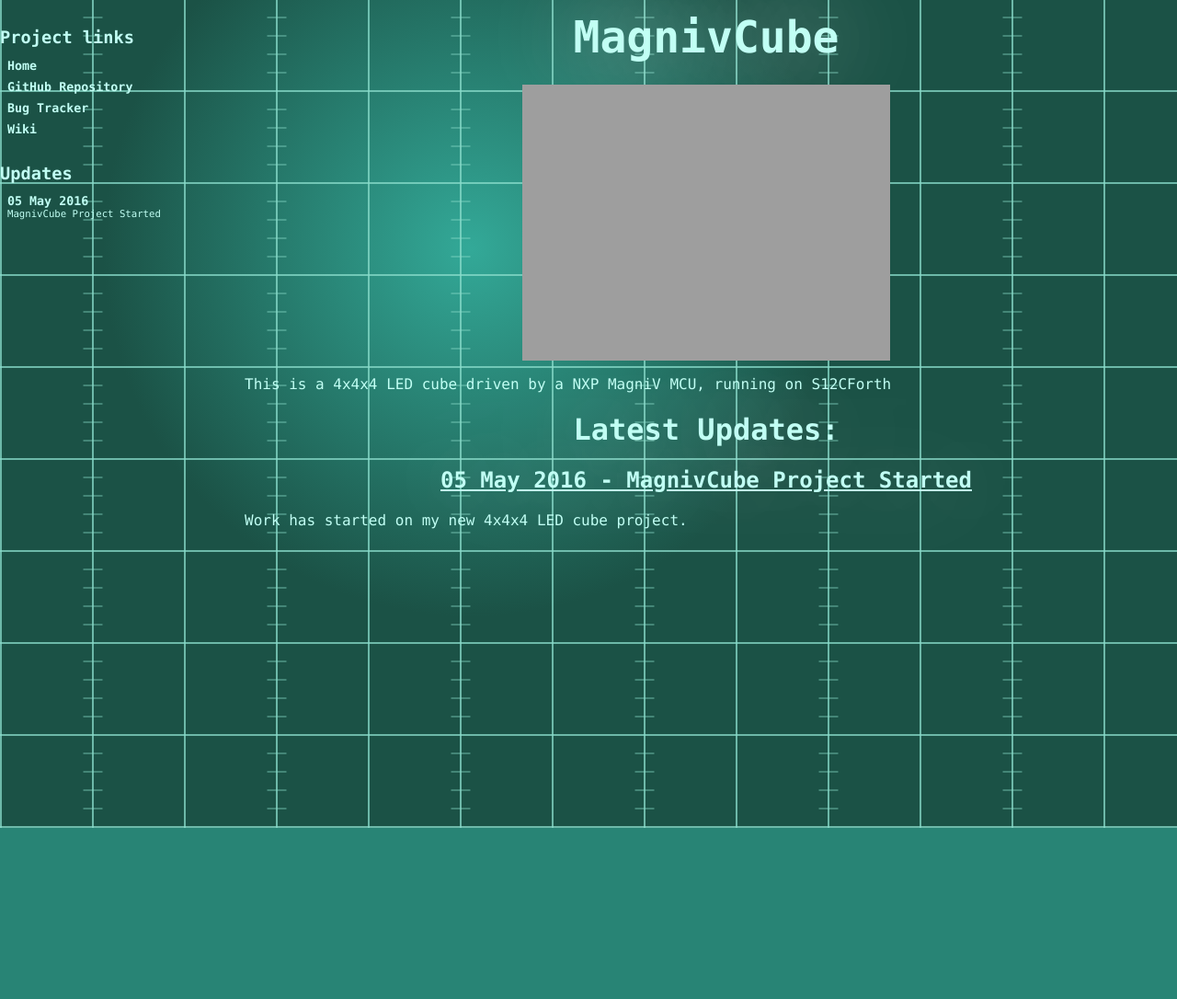
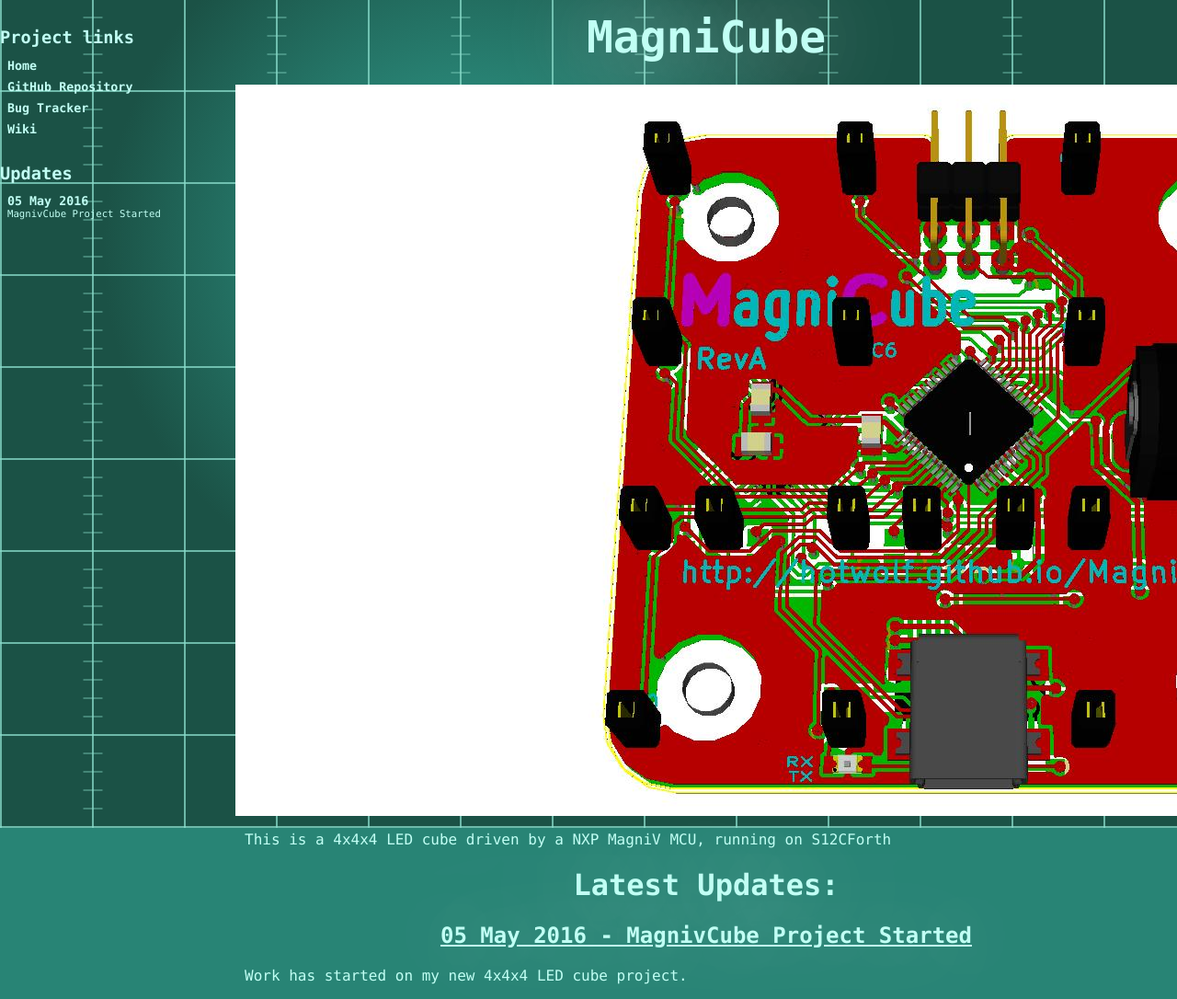
Before and after one commit to hotwolf/MagniCube, a Jekyll site: the page built from index.html, in a window 1280 px wide. Shown: the whole page at 92% size. Built offline with Jekyll 4.4.1, drawn with Linux system fonts in a browser that asks for light colours; before the commit the page ends 900 px from its top, so only the background shows below that.

Commit message:
Update index.html

```diff
--- a/index.html
+++ b/index.html
@@ -1,9 +1,9 @@
 ---
 layout: default
-title:  MagnivCube
+title:  MagniCube
 ---
 
-<img src="http://hotwolf.github.com/MagniCube/images/MagnivCube.jpg"></img>
+<img src="http://hotwolf.github.com/MagniCube/images/MagniCube-RevA.jpg"></img>
 
 <p>This is a 4x4x4 LED cube driven by a NXP MagniV MCU, running on <a href="http://hotwolf.github.com/S12CForth"></a>S12CForth</a></p>
 
```
